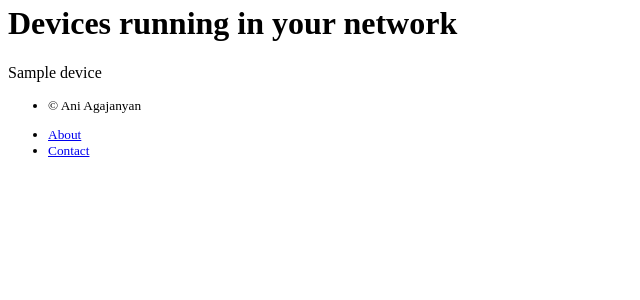
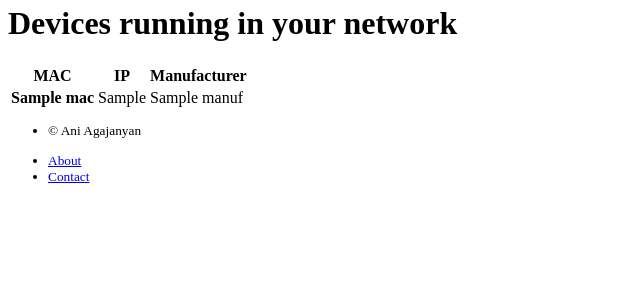
Before and after one commit to aganita/anzu, a Flask app: template anzu/templates/public/devices.html in a window 1280 px wide. Shown: the part 165-465 px from the top of the page, without its empty margins (0-640 px from the left). Run offline with Flask 3, Linux system fonts and the light colour scheme; the template is opened without the code that fills it: most values are stand-ins (such as "Sample title", 1, 10 or a date in 2020); form fields are guessed from the names that the template uses; parts of the project's set-up code (start-up, migrations or seed data) failed here and were passed over.

Commit message:
show device info in a table

```diff
--- a/anzu/templates/public/alerts.html
+++ b/anzu/templates/public/alerts.html
@@ -5,7 +5,7 @@
     <h1 class="mt-5">Current Alerts</h1>
     {% for alert in alerts %}
     <div class="row">
-        <p class="lead">{{ alert }}</p>
+        <p class="lead">{{ alert.timestamp }}</p>
       </div>
     {% endfor %}
 </div>
--- a/anzu/templates/public/devices.html
+++ b/anzu/templates/public/devices.html
@@ -3,10 +3,25 @@
 {% block content %}
 <div class="container">
     <h1 class="mt-5">Devices running in your network</h1>
-    {% for device in devices %}
     <div class="row">
-        <p class="lead">{{ device }}</p>
-      </div>
-    {% endfor %}
+      <table class="table">
+        <thead>
+          <tr>
+            <th scope="col">MAC</th>
+            <th scope="col">IP</th>
+            <th scope="col">Manufacturer</th>
+          </tr>
+        </thead>
+        <tbody>
+          {% for device in devices %}
+          <tr>
+            <th scope="row">{{ device.mac }}</th>
+            <td>{{ device.ip }}</td>
+            <td>{{ device.manuf }}</td>
+          </tr>
+          {% endfor %}
+        </tbody>
+      </table>
+    </div>
 </div>
 {% endblock %}
```
Also changed, not shown: anzu/utils.py (+5 -5 lines).
